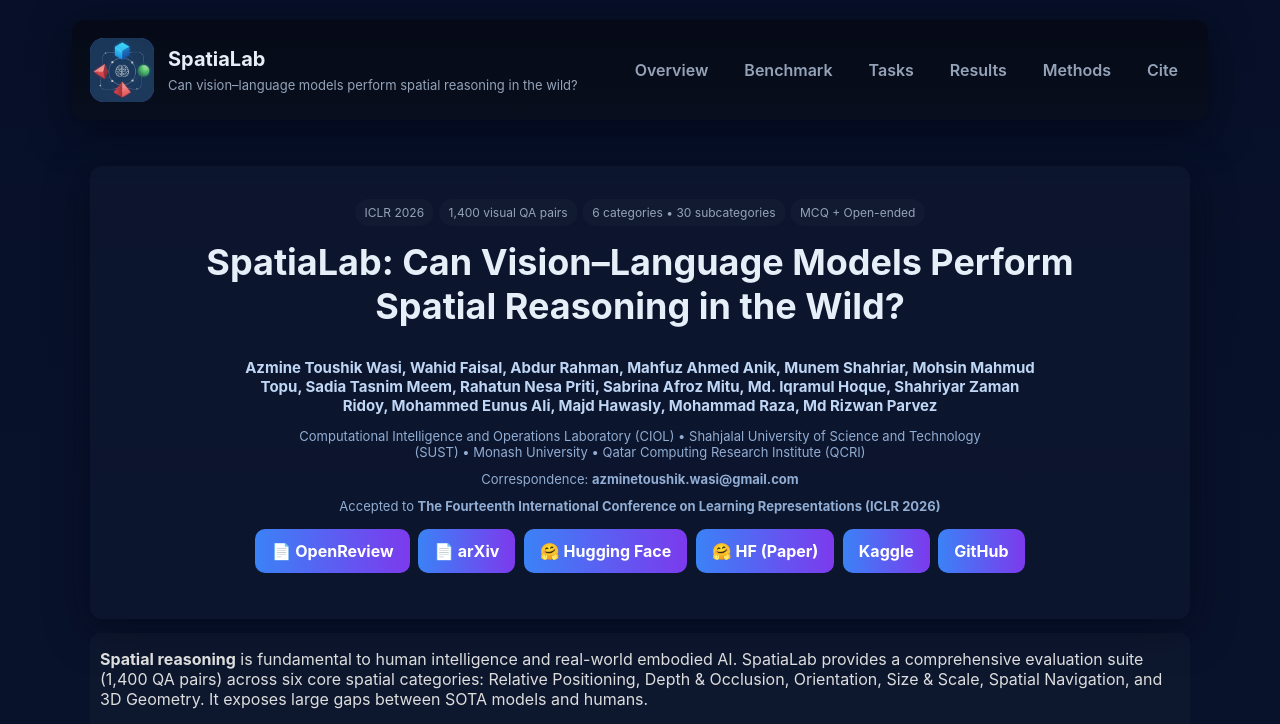
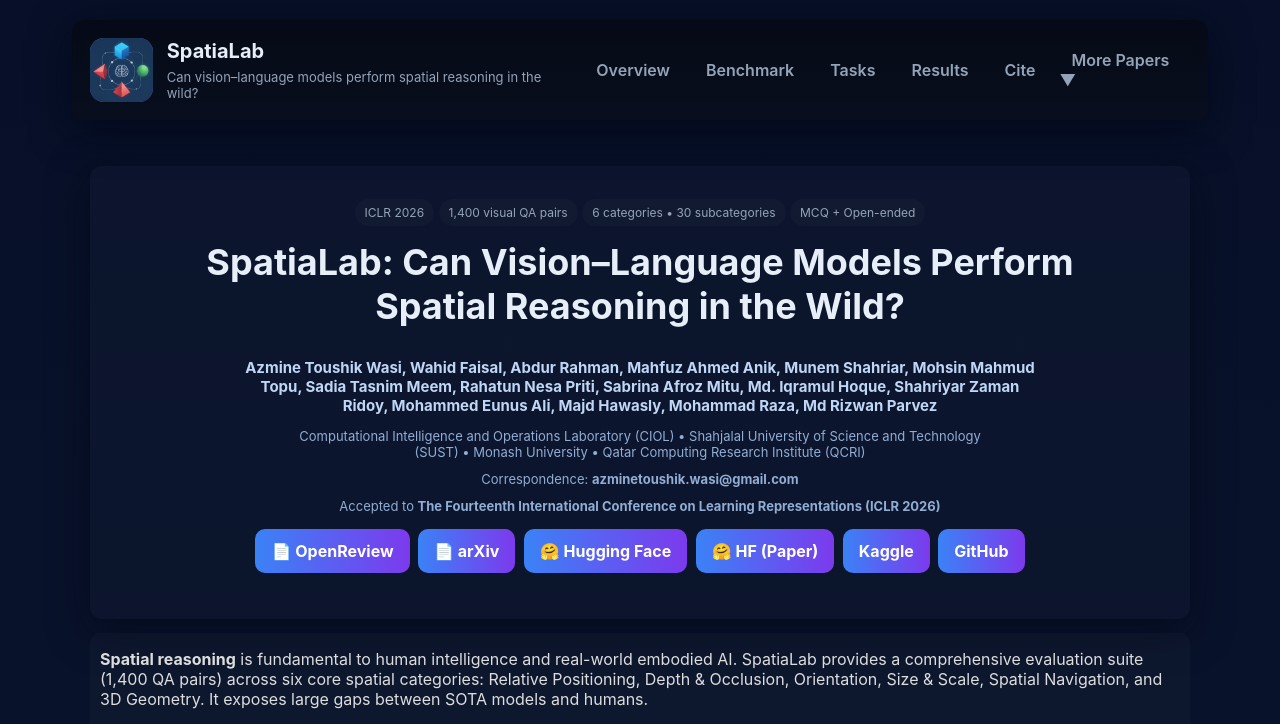
Before and after one commit to SpatiaLab-Reasoning/SpatiaLab-Reasoning.github.io, a plain HTML site: page index.html in a window 1280 px wide. Shown: the top 724 px of the page. Drawn offline with Linux system fonts and the light colour scheme.

Commit message:
Update index.html

```diff
--- a/index.html
+++ b/index.html
@@ -27,14 +27,34 @@
         </div>
       </div>
 
-      <nav aria-label="Main">
-        <a href="#overview">Overview</a>
-        <a href="#benchmark">Benchmark</a>
-        <a href="#tasks">Tasks</a>
-        <a href="#results">Results</a>
-        <a href="#methods">Methods</a>
-        <a href="#cite">Cite</a>
-      </nav>
+      <nav aria-label="Main" style="position: relative;">
+  <ul style="list-style: none; margin: 0; padding: 0; display: flex; gap: 12px; align-items: center;">
+    <li><a href="#overview">Overview</a></li>
+    <li><a href="#benchmark">Benchmark</a></li>
+    <li><a href="#tasks">Tasks</a></li>
+    <li><a href="#results">Results</a></li>
+    <li><a href="#cite">Cite</a></li>
+
+    <!-- Dropdown menu -->
+    <li style="position: relative;">
+      <a href="#" style="cursor: pointer;">More Papers ▼</a>
+      <ul style="display: none; position: absolute; top: 100%; left: 0; background: #040e16; color: #fff; padding: 8px 0; margin: 0; list-style: none; border-radius: 6px; min-width: 250px;">
+    <li style="padding: 4px 16px;"><a href="https://TimeSpot-GT.github.io/" style="color: #fff; text-decoration: none;">TimeSpot</a></li>
+        <!-- <li style="padding: 4px 16px;"><a href="#paper2" style="color: #fff; text-decoration: none;">Paper 2</a></li>
+        <li style="padding: 4px 16px;"><a href="#paper3" style="color: #fff; text-decoration: none;">Paper 3</a></li> -->
+      </ul>
+    </li>
+  </ul>
+</nav>
+
+<script>
+  // Simple hover dropdown
+  const dropdown = document.querySelector('nav li[style*="position: relative;"]');
+  const menu = dropdown.querySelector('ul');
+
+  dropdown.addEventListener('mouseenter', () => menu.style.display = 'block');
+  dropdown.addEventListener('mouseleave', () => menu.style.display = 'none');
+</script>
     </header>
 
     <!-- HERO -->
```
